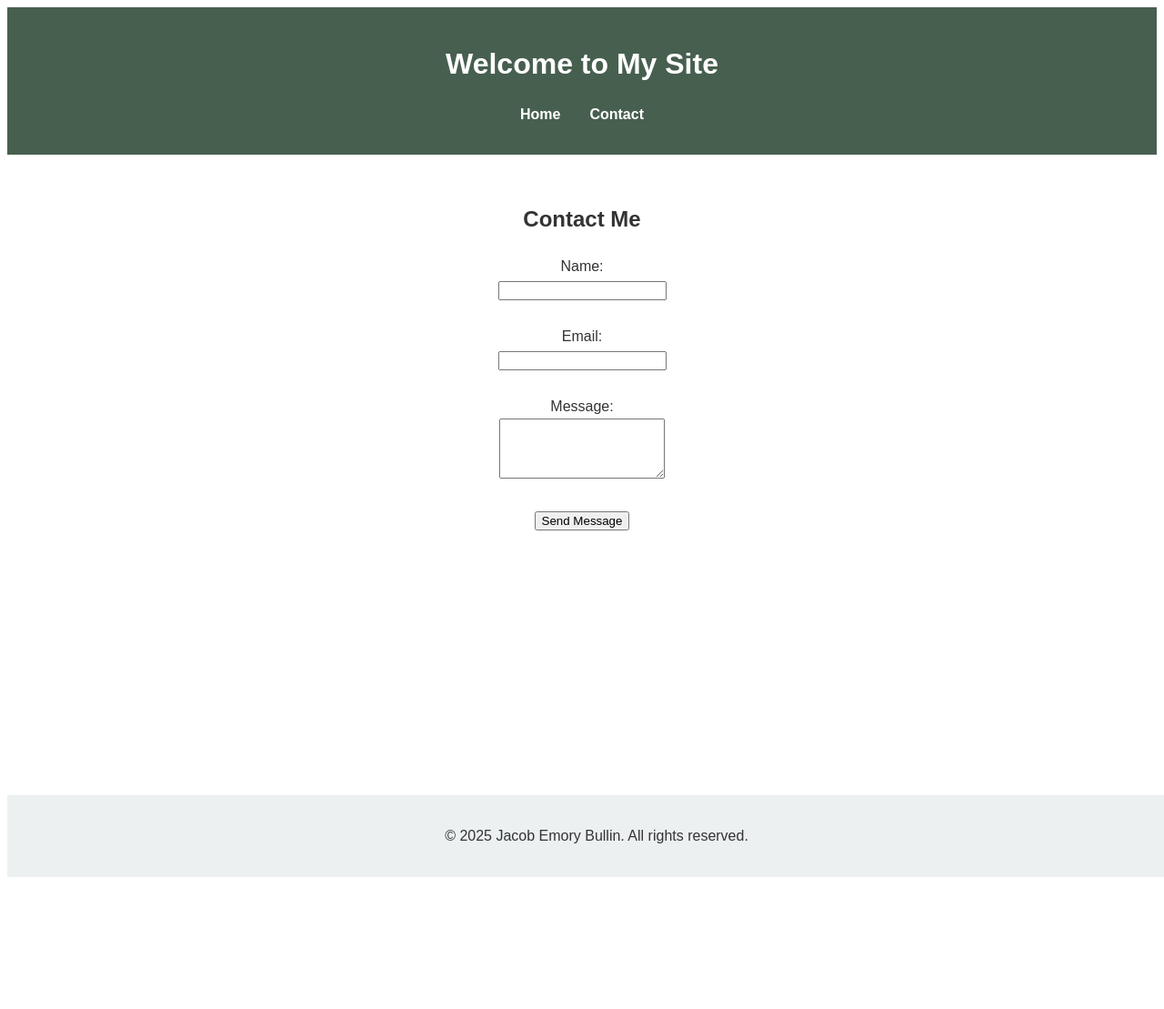
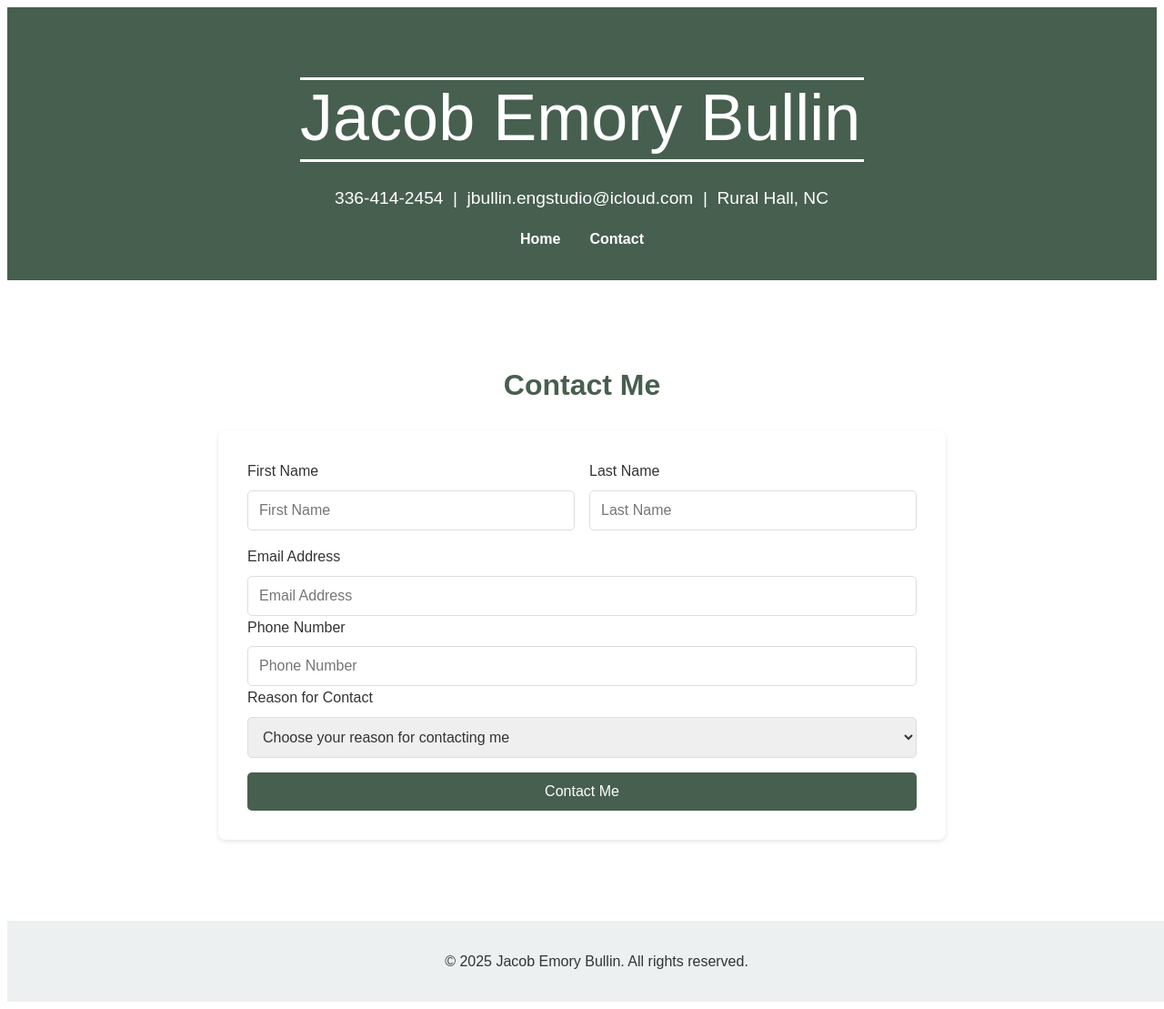
Before and after one commit to Falconier/Personal-Site, a Flask app: page /contact in a window 1280 px wide. Shown: the whole page at 91% size. Before the commit the page ends 964 px from the top, so only its background shows below. Run offline with Flask 3, Linux system fonts and the light colour scheme.

Commit message:
finishing out contacts and filling in more info for past projects

```diff
--- a/app.py
+++ b/app.py
@@ -1,6 +1,15 @@
-from flask import Flask, render_template
+from flask import Flask, flash, redirect, render_template, request, url_for
+
+import smtplib
+from email.mime.text import MIMEText
+from email.mime.multipart import MIMEMultipart
+import os
 
 app = Flask(__name__)
+app.secret_key = "your-secret-key"
+EMAIL_ADDRESS = f"{os.getenv('EMAIL_ADDRESS')}"
+EMAIL_PASSWORD = f"{os.getenv('EMAIL_PASSWORD')}"
+TO_EMAIL = "jbullin.engstudio@icloud.com"
 
 @app.route('/')
 def home():
@@ -10,9 +19,52 @@ def home():
 def projects():
     return render_template('projects.html')
 
-@app.route('/contact')
+@app.route("/contact", methods=["GET", "POST"])
 def contact():
-    return render_template('contact.html')
+    if request.method == "POST":
+        # Get form data
+        first_name = request.form.get("first-name")
+        last_name = request.form.get("last-name")
+        email = request.form.get("email")
+        phone = request.form.get("phone", "Not provided")
+        reason = request.form.get("reason")
+
+        # Validate required fields
+        if not all([first_name, last_name, email, reason]):
+            flash("Please fill out all required fields.", "error")
+            return redirect(url_for("contact"))
+
+        # Compose email
+        subject = f"Contact Form Submission: {reason}"
+        body = f"""
+        New Contact Form Submission
+
+        First Name: {first_name}
+        Last Name: {last_name}
+        Email: {email}
+        Phone: {phone}
+        Reason for Contact: {reason}
+        """
+
+        msg = MIMEMultipart()
+        msg["From"] = EMAIL_ADDRESS
+        msg["To"] = TO_EMAIL
+        msg["Subject"] = subject
+        msg.attach(MIMEText(body, "plain"))
+
+        # Send email
+        try:
+            with smtplib.SMTP("smtp.gmail.com", 587) as server:
+                server.starttls()
+                server.login(EMAIL_ADDRESS, EMAIL_PASSWORD)
+                server.sendmail(EMAIL_ADDRESS, TO_EMAIL, msg.as_string())
+            flash("Your message has been sent successfully!", "success")
+        except Exception as e:
+            flash(f"Failed to send message. Error: {str(e)}", "error")
+
+        return redirect(url_for("contact"))
+
+    return render_template("contact.html")
 
 if __name__ == '__main__':
     app.run(debug=True)
--- a/static/css/style.css
+++ b/static/css/style.css
@@ -23,7 +23,7 @@ header h2 {
 }
 
 nav {
-    font-family: Copperplate,Copperplate Gothic Light,fantasy;
+    font-family: Copperplate, Copperplate Gothic Light, fantasy;
 }
 
 nav ul {
@@ -48,7 +48,8 @@ main {
     padding: 2rem;
     min-height: 80vh;
     text-align: center;
-    scroll-behavior: smooth;;
+    scroll-behavior: smooth;
+    ;
 }
 
 footer {
@@ -80,7 +81,7 @@ ul {
 }
 
 .letterhead {
-    font-family: Copperplate,Copperplate Gothic Light,fantasy;
+    font-family: Copperplate, Copperplate Gothic Light, fantasy;
     position: relative;
     font-weight: 300;
     font-size: 4.5em;
@@ -129,7 +130,7 @@ ul {
 }
 
 .letterhead-subtitle {
-    font-family: Copperplate,Copperplate Gothic Light,fantasy;
+    font-family: Copperplate, Copperplate Gothic Light, fantasy;
     position: relative;
     font-weight: 150;
     font-size: 1.2em;
@@ -269,7 +270,8 @@ ul {
 .project-card h3 {
     font-size: 1.5em;
     margin-bottom: 0.5rem;
-    color: #475f4f; /* Matches header background */
+    color: #475f4f;
+    /* Matches header background */
 }
 
 .project-card p {
@@ -278,13 +280,15 @@ ul {
 }
 
 .project-card:hover {
-    transform: translateY(-5px); /* Subtle lift on hover */
+    transform: translateY(-5px);
+    /* Subtle lift on hover */
 }
 
 /* Responsive adjustments */
 @media (max-width: 600px) {
     .project-list {
-        grid-template-columns: 1fr; /* Stack cards on small screens */
+        grid-template-columns: 1fr;
+        /* Stack cards on small screens */
     }
 
     .project-card {
@@ -312,6 +316,142 @@ ul {
 
 .details {
     margin-top: 1rem;
+}
+
+/* ==================================================
+  Contact Section
+  ================================================== */
+  .contact-form {
+    max-width: 800px; /* Match .about width */
+    margin: 0 auto;
+    padding: 2rem;
+    text-align: center;
+}
+
+.contact-form h2 {
+    font-family: Copperplate, "Copperplate Gothic Light", fantasy;
+    font-size: 2em;
+    color: #475f4f; /* Match header background */
+    margin-bottom: 1.5rem;
+}
+
+.contact-form form {
+    background: #fff;
+    border-radius: 8px;
+    box-shadow: 0 2px 5px rgba(0, 0, 0, 0.1);
+    padding: 2rem;
+}
+
+.form-row {
+    display: flex;
+    gap: 1rem;
+    margin-bottom: 1rem;
+}
+
+.form-group {
+    flex: 1;
+    text-align: left;
+}
+
+.form-group label {
+    display: block;
+    font-size: 1em;
+    color: #333;
+    margin-bottom: 0.5rem;
+}
+
+.form-group input,
+.form-group select {
+    width: 100%;
+    padding: 0.75rem;
+    font-size: 1em;
+    border: 1px solid #ddd;
+    border-radius: 5px;
+    box-sizing: border-box;
+    font-family: Arial, sans-serif;
+    color: #333;
+}
+
+.form-group input:focus,
+.form-group select:focus {
+    outline: none;
+    border-color: #475f4f;
+    box-shadow: 0 0 5px rgba(71, 95, 79, 0.3);
+}
+
+.submit-button {
+    background: #475f4f;
+    color: white;
+    border: none;
+    padding: 0.75rem 2rem;
+    font-size: 1em;
+    border-radius: 5px;
+    cursor: pointer;
+    transition: background 0.3s ease;
+    width: 100%;
+    margin-top: 1rem;
+}
+
+.submit-button:hover {
+    background: #3498db; /* Match hover color */
+}
+
+/* Responsive adjustments */
+@media (max-width: 600px) {
+    .contact-form {
+        padding: 1rem;
+        margin: 0 0.5rem;
+    }
+
+    .contact-form h2 {
+        font-size: 1.5em;
+    }
+
+    .contact-form form {
+        padding: 1rem;
+    }
+
+    .form-row {
+        flex-direction: column;
+        gap: 0;
+    }
+
+    .form-group {
+        margin-bottom: 1rem;
+    }
+
+    .submit-button {
+        padding: 0.75rem 1rem;
+    }
+}
+
+@media (max-width: 400px) {
+    .contact-form h2 {
+        font-size: 1.3em;
+    }
+
+    .form-group input,
+    .form-group select {
+        font-size: 0.9em;
+    }
+}
+
+#form-message {
+    margin-bottom: 1rem;
+    padding: 0.75rem;
+    border-radius: 5px;
+    font-size: 1em;
+    text-align: center;
+}
+
+#form-message.success {
+    background: #475f4f;
+    color: white;
+}
+
+#form-message.error {
+    background: #e74c3c;
+    color: white;
 }
 
 /* Blink animation */
--- a/templates/contact.html
+++ b/templates/contact.html
@@ -10,27 +10,76 @@
 
 <body>
     <header>
-        <h1>Welcome to My Site</h1>
+        <h1 class="letterhead">
+            <span class="text-wrapper">
+                <span class="line line1"></span>
+                <span class="letters letters-left">Jacob</span>
+                <!-- <span class="letters letters-ampersand">&amp</span> -->
+                <span class="letters letters-middle">Emory</span>
+                <span class="letters letters-right">Bullin</span>
+                <span class="line line2"></span>
+            </span>
+        </h1>
+        <section class="letterhead-subtitle">
+            <span class="text-wrapper">
+                <!-- <span class="line line1"></span> -->
+                <span class="letters letters-left">336-414-2454</span>
+                <span class="letters pipe"> | </span>
+                <span class="letters letters-middle">jbullin.engstudio@icloud.com</span>
+                <span class="letters pipe"> | </span>
+                <span class="letters letters-right">Rural Hall, NC</span>
+                <!-- <span class="line line2"></span> -->
+            </span>
+        </section>
         <nav>
             <ul>
                 <li><a href="/">Home</a></li>
-                <!-- <li><a href="/projects">Projects</a></li> -->
                 <li><a href="/contact">Contact</a></li>
             </ul>
         </nav>
     </header>
 
     <main>
-        <section>
+        <section class="contact-form">
             <h2>Contact Me</h2>
-            <form action="/contact" method="post">
-                <label for="name">Name:</label><br>
-                <input type="text" id="name" name="name" required><br><br>
-                <label for="email">Email:</label><br>
-                <input type="email" id="email" name="email" required><br><br>
-                <label for="message">Message:</label><br>
-                <textarea id="message" name="message" rows="4" required></textarea><br><br>
-                <input type="submit" value="Send Message">
+            {% with messages = get_flashed_messages(with_categories=true) %}
+                {% if messages %}
+                    {% for category, message in messages %}
+                        <div id="form-message" class="{{ category }}">{{ message }}</div>
+                    {% endfor %}
+                {% endif %}
+            {% endwith %}
+            <div id="form-message" style="display: none;"></div>
+            <form id="contact-form" action="/contact" method="POST">
+                <div class="form-row">
+                    <div class="form-group">
+                        <label for="first-name">First Name</label>
+                        <input type="text" id="first-name" name="first-name" placeholder="First Name" required>
+                    </div>
+                    <div class="form-group">
+                        <label for="last-name">Last Name</label>
+                        <input type="text" id="last-name" name="last-name" placeholder="Last Name" required>
+                    </div>
+                </div>
+                <div class="form-group">
+                    <label for="email">Email Address</label>
+                    <input type="email" id="email" name="email" placeholder="Email Address" required>
+                </div>
+                <div class="form-group">
+                    <label for="phone">Phone Number</label>
+                    <input type="tel" id="phone" name="phone" placeholder="Phone Number">
+                </div>
+                <div class="form-group">
+                    <label for="reason">Reason for Contact</label>
+                    <select id="reason" name="reason" required>
+                        <option value="" disabled selected>Choose your reason for contacting me</option>
+                        <option value="collaboration">Collaboration</option>
+                        <option value="question">Question</option>
+                        <option value="recruitment">Recruitment</option>
+                        <option value="other">Other</option>
+                    </select>
+                </div>
+                <button type="submit" class="submit-button">Contact Me</button>
             </form>
         </section>
     </main>
@@ -40,6 +89,8 @@
     </footer>
 
     <script src="{{ url_for('static', filename='js/animations.js') }}"></script>
+    <script src="{{ url_for('static', filename='js/anime.min.js') }}"></script>
+    <script type="module" src="{{ url_for('static', filename='js/script.js') }}"></script>
 </body>
 
 </html>
```
Also changed, not shown: templates/index.html (+7 -2 lines).
